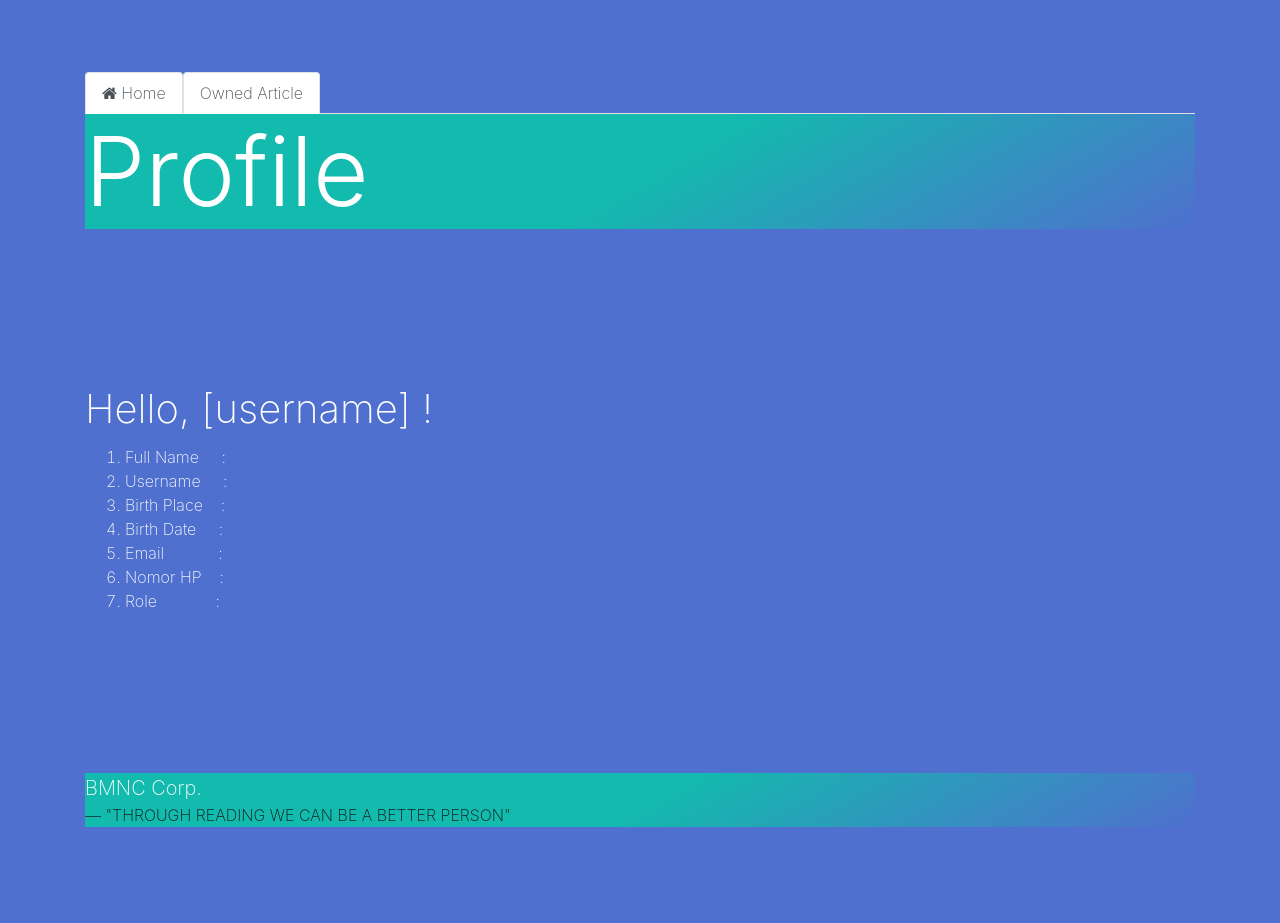
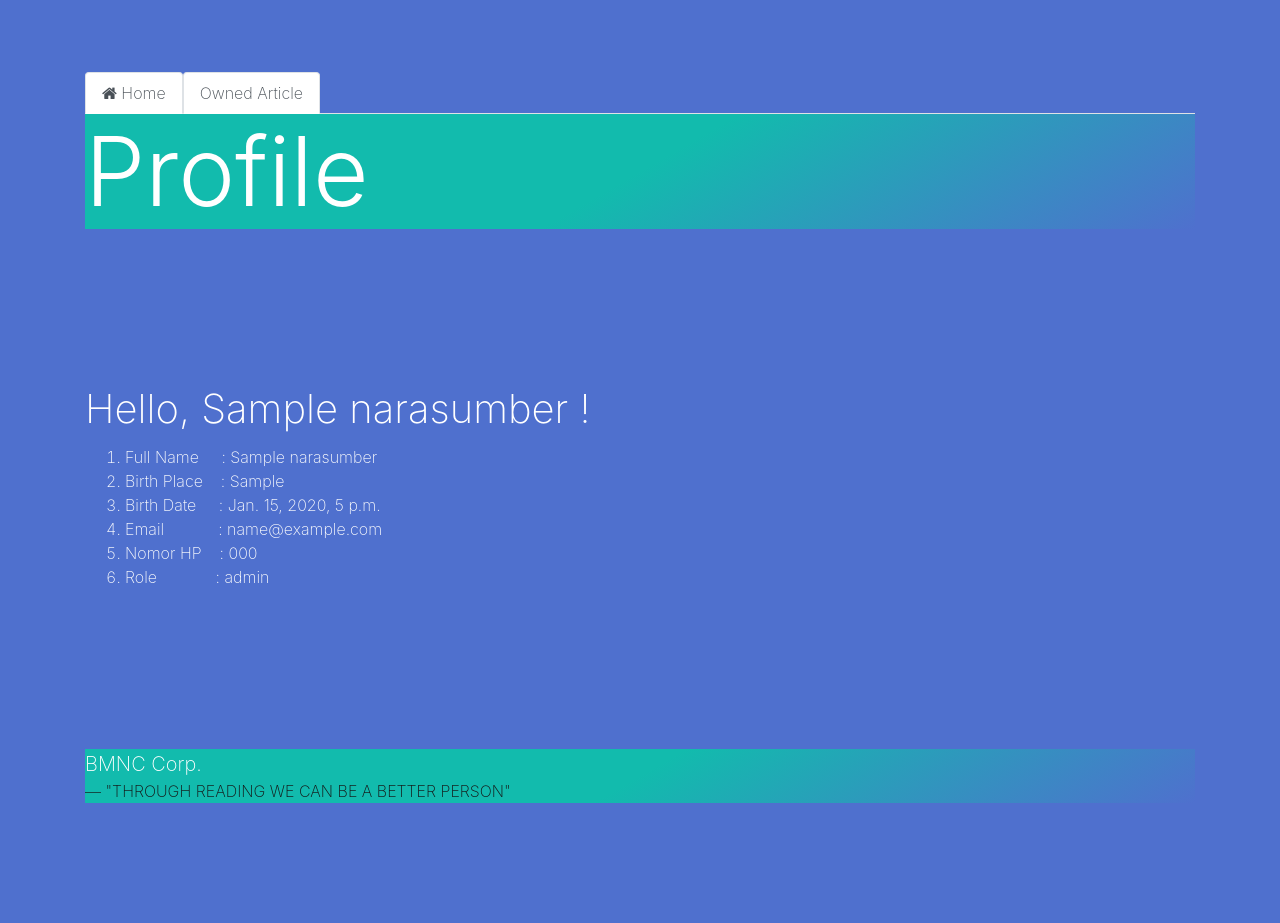
Before and after one commit to Mochaul/basdat-tk-bmnc, a Django app: template profil/templates/profil.html in a window 1280 px wide. After the commit the page ends 803 px from the top, so only its background shows below. Run offline with Django 3.2, Linux system fonts and the light colour scheme; tables that the repository leaves empty hold one stand-in row (values such as "Sample post"); the template is opened without the code that fills it: values that come from a table or form of the project are taken from there, most other values are stand-ins (such as "Sample title", 1, 10 or a date in 2020); parts of the project's set-up code (start-up, migrations or seed data) failed here and were passed over; some libraries are stand-ins or nearby versions.

Commit message:
implement profile

```diff
--- a/core/models.py
+++ b/core/models.py
@@ -84,8 +84,8 @@ class Mahasiswa(models.Model):
 
 class Narasumber(models.Model):
     id = models.IntegerField(primary_key=True)
-    username = models.CharField(max_length=50)
-    password = models.CharField(max_length=50)
+    # username = models.CharField(max_length=50)
+    # password = models.CharField(max_length=50)
     nama = models.CharField(max_length=50)
     email = models.CharField(max_length=50)
     tempat = models.CharField(max_length=50)
--- a/profil/templates/profil.html
+++ b/profil/templates/profil.html
@@ -31,15 +31,14 @@
     <div class="container">
       <div class="row">
         <div class="col-md-12">
-          <h1 class="">Hello, [username] !</h1>
+          <h1 class="">Hello, {{ narasumber.nama }} !</h1>
           <ol class="">
-            <li class="">Full Name &nbsp; &nbsp; : &nbsp; &nbsp;&nbsp;</li>
-            <li>Username &nbsp; &nbsp; :</li>
-            <li>Birth Place &nbsp; &nbsp;:</li>
-            <li class="">Birth Date &nbsp; &nbsp; :</li>
-            <li>Email &nbsp; &nbsp; &nbsp; &nbsp; &nbsp; &nbsp;:</li>
-            <li>Nomor HP &nbsp; &nbsp;:</li>
-            <li>Role &nbsp; &nbsp; &nbsp; &nbsp; &nbsp; &nbsp; :</li>
+            <li class="">Full Name &nbsp; &nbsp; : {{ narasumber.nama }}</li>
+            <li>Birth Place &nbsp; &nbsp;: {{ narasumber.tempat }}</li>
+            <li class="">Birth Date &nbsp; &nbsp; : {{ narasumber.tanggal }}</li>
+            <li>Email &nbsp; &nbsp; &nbsp; &nbsp; &nbsp; &nbsp;: {{ narasumber.email }}</li>
+            <li>Nomor HP &nbsp; &nbsp;: {{ narasumber.no_hp }}</li>
+            <li>Role &nbsp; &nbsp; &nbsp; &nbsp; &nbsp; &nbsp; : {{ role }}</li>
           </ol>
         </div>
       </div>
--- a/profil/urls.py
+++ b/profil/urls.py
@@ -2,5 +2,5 @@ from django.conf.urls import url
 from .views import profil
 
 urlpatterns = [
-    url(r'^(?P<username>[^\/]+)/$', profil, name='profil'),
+    url(r'^(?P<id>[0-9]+)/$', profil, name='profil'),
 ]
```
Also changed, not shown: profil/views.py (+16 -3 lines).
